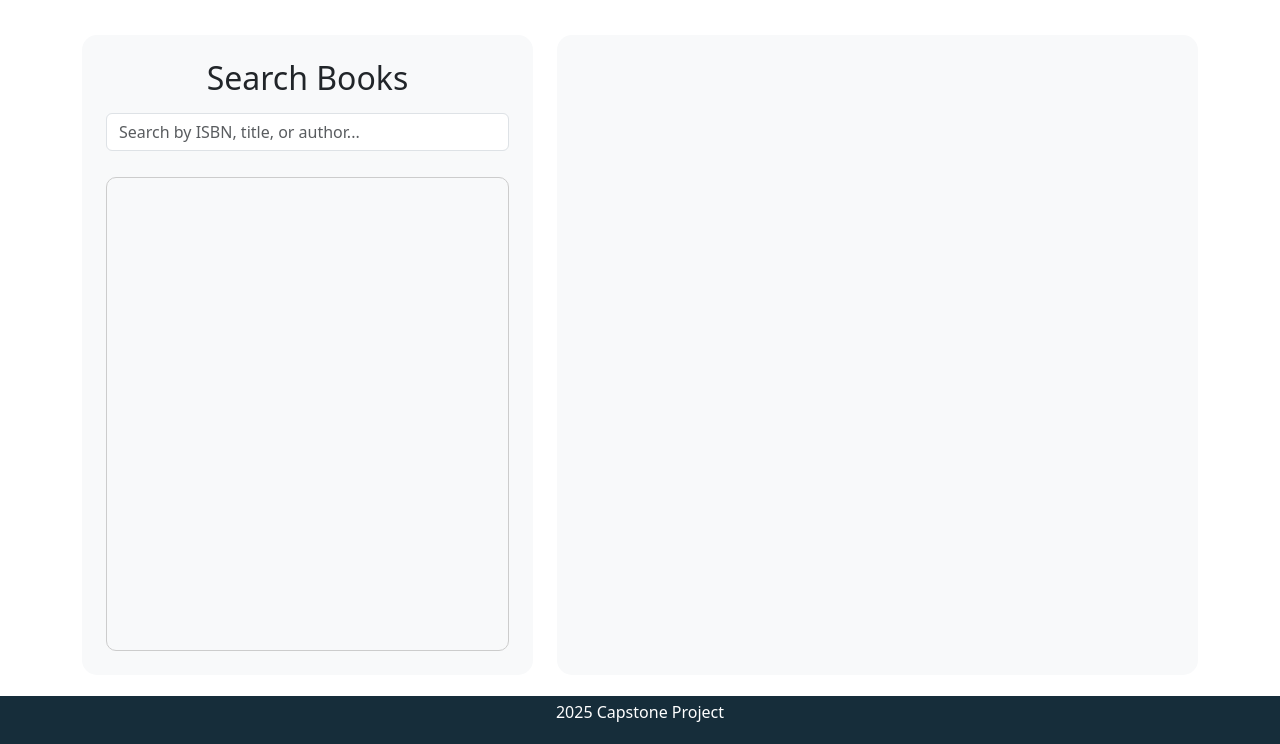
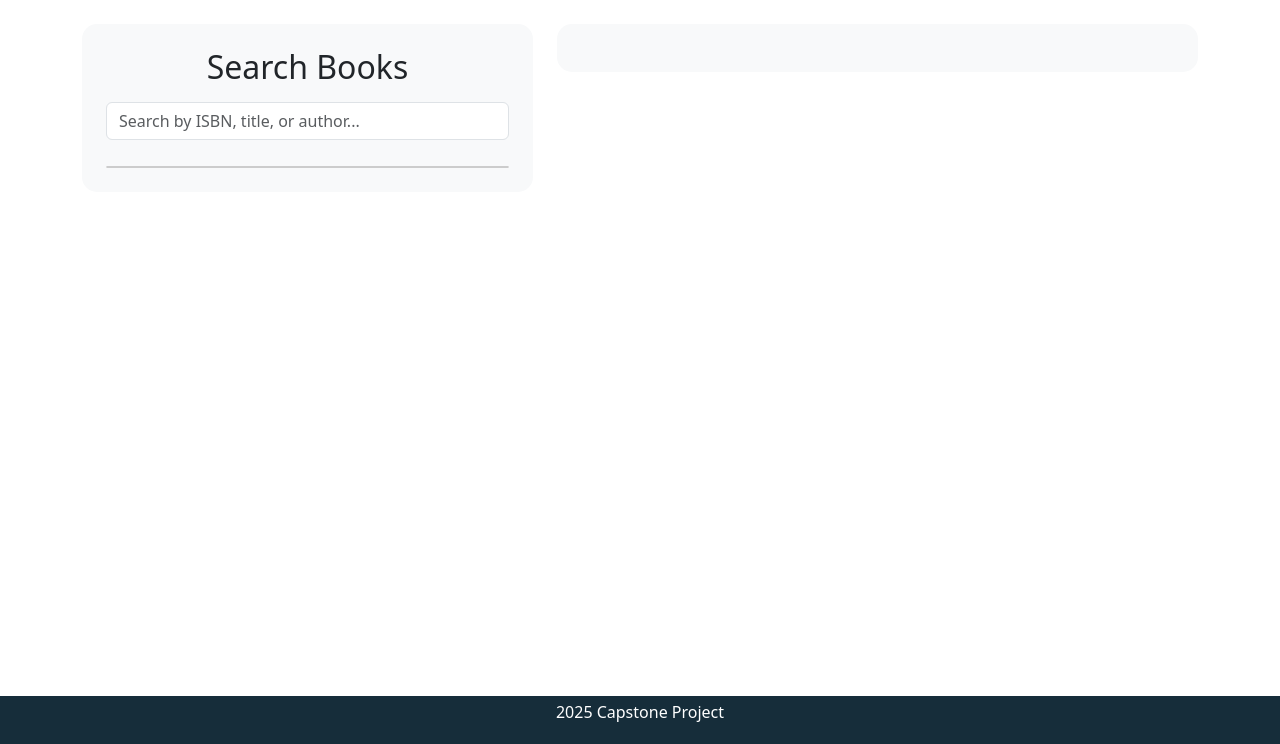
Before and after one commit to asthapatel1125/LMS_CAPSTONE_2025, a FastAPI app: template Catalog_Management/src/app/views/templates/modify_book.html in a window 1280 px wide. Shown: the part 56-800 px from the top of the page. Run offline with FastAPI, Linux system fonts and the light colour scheme; the template is opened without the code that fills it, so the values that code supplies are empty.

Commit message:
Updated the styling for modify book

```diff
--- a/Catalog_Management/src/app/views/static/css/modify_book.css
+++ b/Catalog_Management/src/app/views/static/css/modify_book.css
@@ -5,8 +5,7 @@
     width: 100%;
     max-width: 900px;
     margin: 0 auto;
-    min-height: 100%;
-    height: 80vh;
+    flex-grow: 1;
     box-sizing: border-box;
     padding: 20px;
 }
@@ -40,6 +39,7 @@
     margin-top: 10px;
     border: 1px solid #ccc;
     border-radius: 10px;
+    max-height: 300px;
 }
 
 
@@ -51,3 +51,11 @@
 #bookDetailsForm {
     display: none;
 }
+
+.footer {
+    flex-shrink: 0;
+}
+
+.container.my-auto {
+    flex-grow: 1;
+}
--- a/Catalog_Management/src/app/views/static/js/modify_book.js
+++ b/Catalog_Management/src/app/views/static/js/modify_book.js
@@ -202,7 +202,7 @@ function modifyBook(event) {
             } else if (response.ok) {
                 alert("Book modified successfully!");
                 document.getElementById("modifyBookForm").reset();
-                fetchBooks();
+                window.location.href = "/catalog/modify-item";
             } else {
                 fetchBooks();
                 alert("An unexpected error occurred.");
--- a/Catalog_Management/src/app/views/templates/modify_book.html
+++ b/Catalog_Management/src/app/views/templates/modify_book.html
@@ -121,7 +121,7 @@
         </div>
     </div>
 
-    <footer class="text-white text-center p-1 mt-auto" style="background-color: #162D3A; color: white;">
+    <footer class="footer text-white text-center p-1 mt-auto" style="background-color: #162D3A; color: white;">
         <p>2025 Capstone Project</p>
     </footer>
 
```
